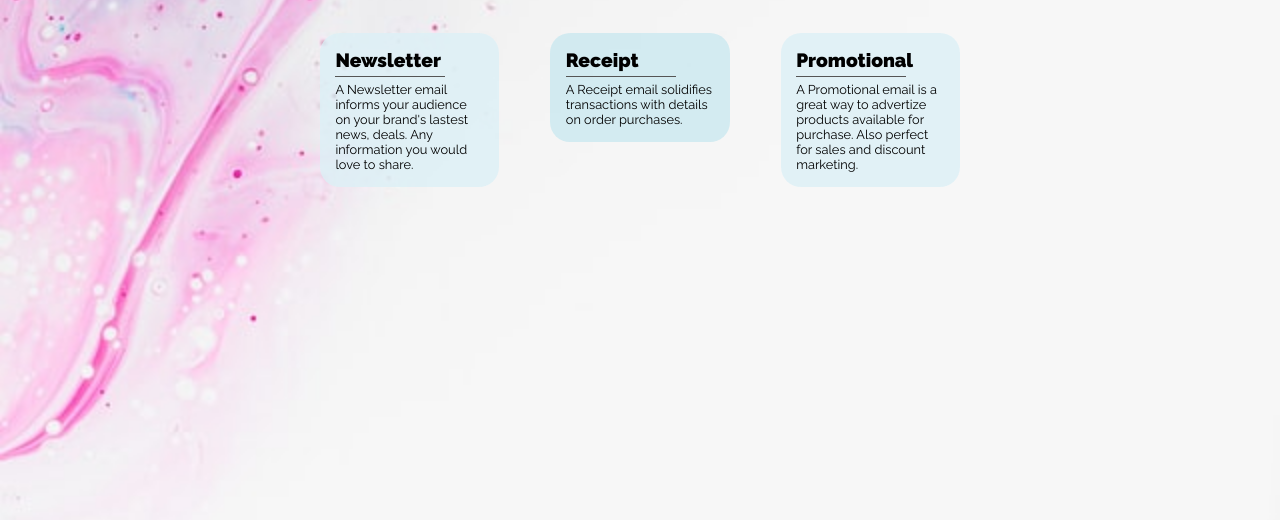
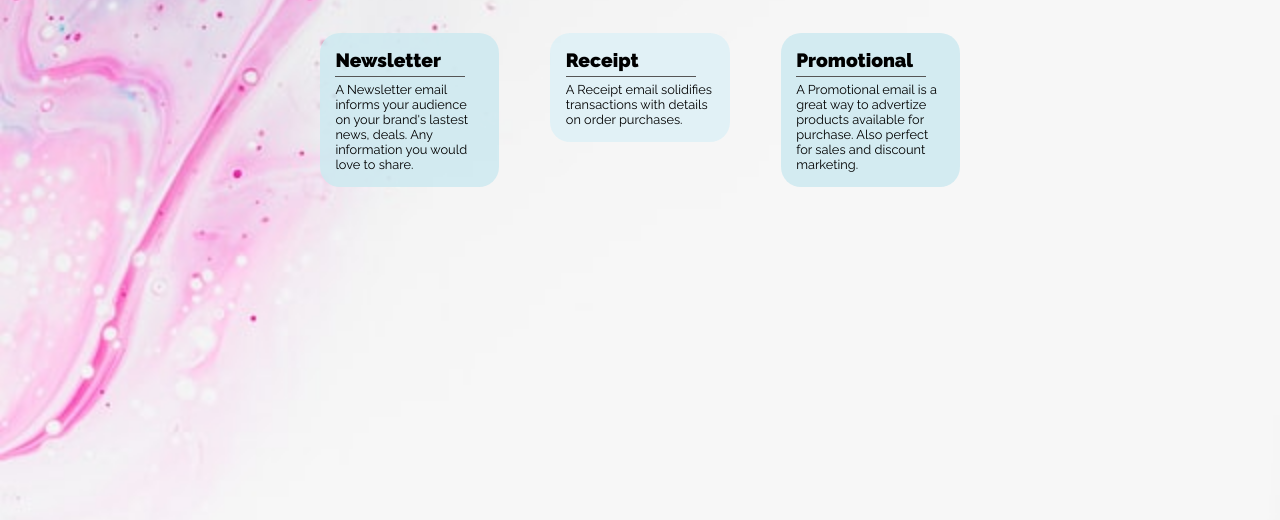
Before and after one commit to oswhytecodes/emailcampaign, a plain HTML site: page index.html in a window 1280 px wide. Shown: the part 280-800 px from the top of the page. Drawn offline with nearby package versions, Linux system fonts and the light colour scheme.

Commit message:
Update style.css

```diff
--- a/style.css
+++ b/style.css
@@ -89,7 +89,7 @@ section {
     max-width: 20em;
   }
 }
-.card:nth-child(even){
+.card:nth-child(odd){
   background-color: rgba(206, 234, 241, 0.87)
 }
 .card p {
@@ -97,7 +97,7 @@ section {
 }
 
 .line {
-  width: 110px;
+  width: 130px;
   height: 1px;
   background-color: #555;
   margin-top: 5px;
```
